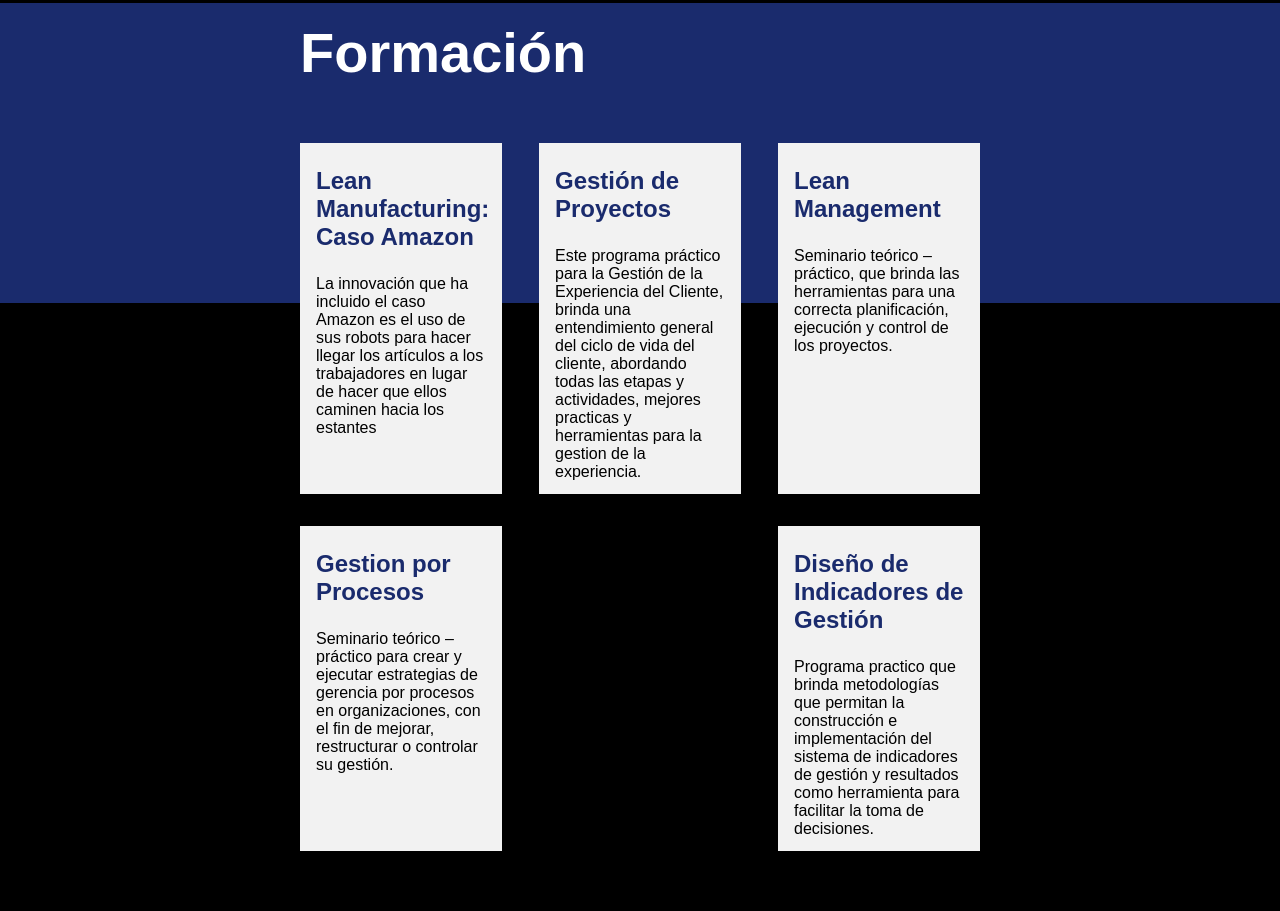
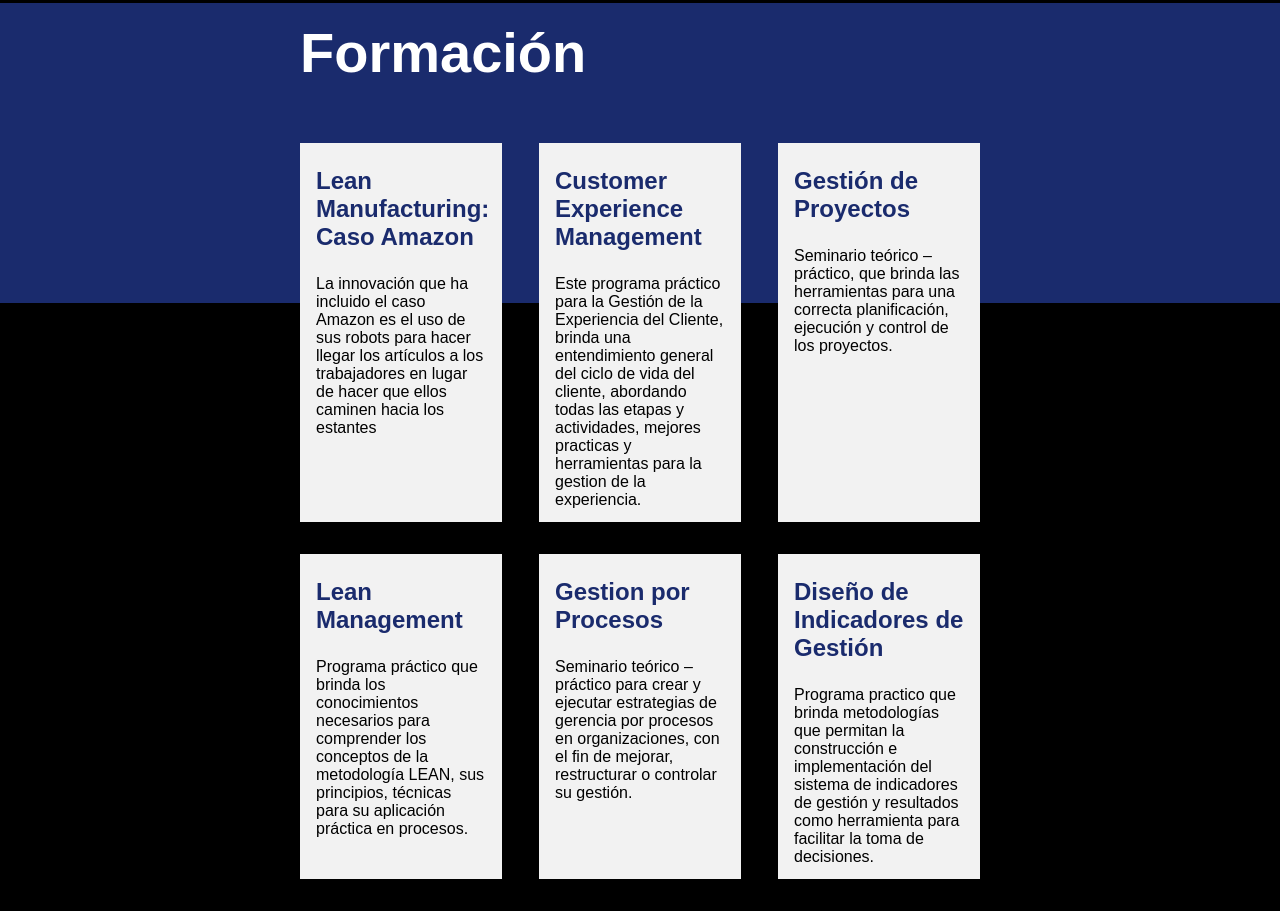
Before and after one commit to proyectoABBA/proyectoABBAprototipoPortafolio, a plain HTML site: page index.html in a window 1280 px wide. Shown: the part 1135-2046 px from the top of the page. Before the commit the page ends 2018 px from the top, so only its background shows below. Drawn offline with Linux system fonts and the light colour scheme; files whose address does not match are found by name; a web font is replaced by a local one.

Commit message:
CV continue development

```diff
--- a/css/style.css
+++ b/css/style.css
@@ -263,17 +263,23 @@ body::after {
         padding-right: 1em;
         margin-bottom: 2em;
       }
+
       .portfolio h1{
+        color: #1A2B6D ;
         font-size: 1.5em;
         background-color: inherit;
-        color: #1A2B6D;
+        transition: 1s;
       }
       .portfolio h2{
         color: black;
         font-size: 1em;
         font-weight: unset;
+        transition: 1s;
       }
       .portfolios .container{
         padding: 0;
       }
+      .hDisable .portfolio h1, .hDisable .portfolio h2{
+        color: #F2F2F2;
+      }
       /*Portfolios*/
--- a/index.html
+++ b/index.html
@@ -102,19 +102,23 @@
                 <h1>Formación</h1>
             </div>
 
-        <div class="portfolio-container">
+        <div class="portfolio-container hDisable">
     <article class="portfolio">
         <h1>Lean Manufacturing: Caso Amazon</h1>
         <h2>La innovación que ha incluido el caso Amazon es el uso de sus robots para hacer llegar los artículos a los trabajadores en lugar de hacer que ellos caminen hacia los estantes</h2>
     </article>
     <article class="portfolio">
-        <h1>Gestión de Proyectos</h1>
+        <h1>Customer Experience Management</h1>
         <h2>Este programa práctico para la Gestión de la Experiencia del Cliente, brinda una entendimiento general del ciclo de vida del cliente, abordando todas las etapas y actividades, mejores practicas y herramientas para la gestion de la experiencia.</h2>
     </article>
 
     <article class="portfolio">
+        <h1>Gestión de Proyectos</h1>
+        <h2>Seminario teórico – práctico, que brinda las herramientas para una correcta planificación, ejecución y control de los proyectos.</h2>
+    </article>
+    <article class="portfolio">
         <h1>Lean Management</h1>
-        <h2>Seminario teórico – práctico, que brinda las herramientas para una correcta planificación, ejecución y control de los proyectos.</h2>
+        <h2>Programa práctico que brinda los conocimientos necesarios para comprender los conceptos de la metodología LEAN, sus principios, técnicas para su aplicación práctica en procesos.</h2>
     </article>
     <article class="portfolio">
         <h1>Gestion por Procesos</h1>
--- a/js/script.js
+++ b/js/script.js
@@ -1,17 +1,14 @@
-function inViewport( element ){
+function inViewport( element ,percent){
 
 
     // Get the elements position relative to the viewport
 
     var bb = element.getBoundingClientRect();
-    console.log('Top',bb.top)
-    console.log('Bottom',bb.bottom)
-    console.log('innerHeight',innerHeight)
 
     // Check if the element is outside the viewport
     // Then invert the returned value because you want to know the opposite
 
-    return !(bb.top > innerHeight*0.7 || bb.bottom < 0);
+    return !(bb.top > innerHeight*percent || bb.bottom < 0);
 
   }
 
@@ -19,6 +16,8 @@ function inViewport( element ){
   ()=>{
   var myElement = document.querySelector( '.hero' );
   var myElement2 = document.querySelector( '.hero-right' );
+  var portfolioContainer = document.querySelector( '.portfolio-container' );
+
 
   // Listen for the scroll event
 
@@ -26,7 +25,7 @@ function inViewport( element ){
 
     // Check the viewport status
 
-    if( inViewport( myElement ) ){
+    if( inViewport( myElement ,0.9) ){
         myElement2.classList.remove("hide-content");
 
       //yElement.style.background = 'red';
@@ -37,5 +36,17 @@ function inViewport( element ){
 
     }
 
+
+    if( inViewport( portfolioContainer ,0.7) ){
+      portfolioContainer.classList.remove("hDisable");
+
+    //yElement.style.background = 'red';
+
+  } else {
+     // myElement2.classList.add("hide-content");
+    //myElement.style.background = '';
+
+  }
+
   })
 })()
```
